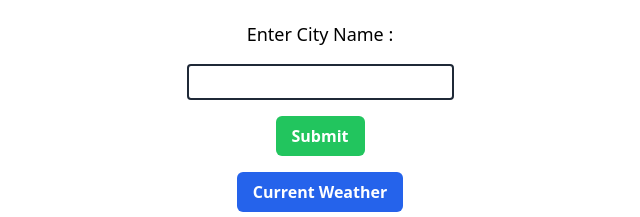
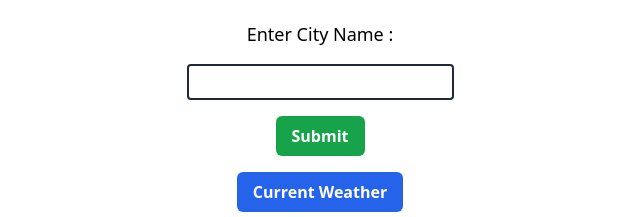
Before and after one commit to IamTarunG/Weather, a plain HTML site: page index.html in a window 1280 px wide. Shown: the part 56-273 px from the top of the page, without its empty margins (320-960 px from the left). Drawn offline with nearby package versions, Linux system fonts and the light colour scheme.

Commit message:
Made submit button darker

```diff
--- a/index.html
+++ b/index.html
@@ -19,7 +19,7 @@
         class="outline-blue-600 rounded px-4 border-2 border-gray-800 my-2"
       />
       <button
-        class="bg-green-500 py-1 px-4 rounded-md text-white my-2 font-semibold"
+        class="bg-green-600 py-1 px-4 rounded-md text-white my-2 font-semibold"
         id="fetchWeather"
       >
         Submit
```
